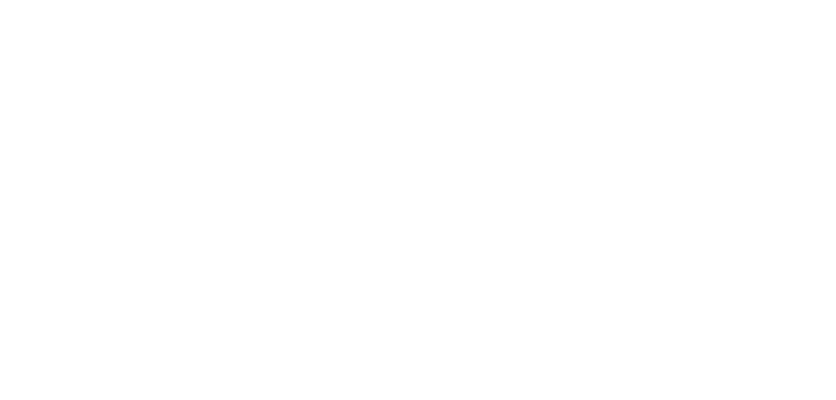
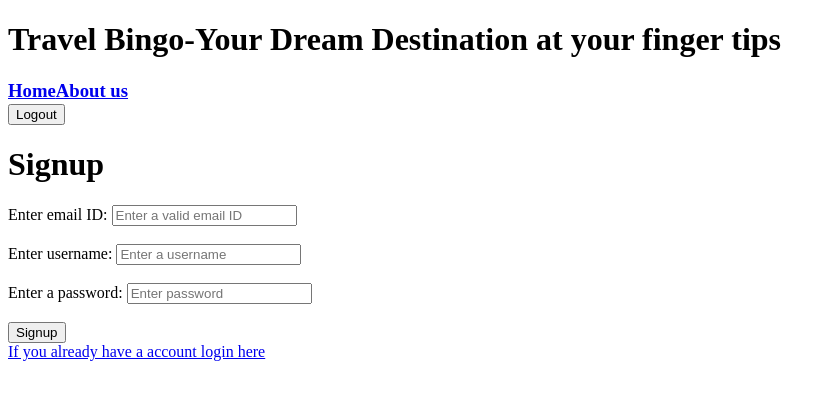
Before and after one commit to ShanmugamSanthu/AirBnb-Clone, a Vue app: page /user/signuppage in a window 1280 px wide. Before the commit this address had no page. Shown: the top 400 px of the page, without its empty margins (0-836 px from the left). Built offline with nearby package versions, Linux system fonts and the light colour scheme.

Commit message:
started with vue for front end

```diff
--- a/App.vue
+++ b/App.vue
@@ -1,4 +1,8 @@
-<script setup></script>
+<script setup>
+import sharedPage from "./views/shared_layout/sharedPage.vue";
+</script>
 <template>
-  <RouterView />
+  <sharedPage>
+    <RouterView />
+  </sharedPage>
 </template>
--- a/index.html
+++ b/index.html
@@ -3,6 +3,12 @@
   <head>
     <meta charset="UTF-8" />
     <meta name="viewport" content="width=device-width, initial-scale=1.0" />
+    <link
+      rel="icon"
+      type="image/png"
+      sizes="32x32"
+      href="/images/airbnb-brands-solid.png"
+    />
     <title>WanderLust</title>
   </head>
   <body>
--- /dev/null
+++ b/views/about.vue
@@ -0,0 +1,18 @@
+<script setup></script>
+<template>
+  <div>
+    <h3>
+      Travel Bingo is a web application created for discovering new destinations
+      and stays. It allows users to browse different listings and view their
+      details in one place. Users can also create accounts and add their own
+      listings to the platform. Listings can be updated or removed whenever
+      required by their owners. Users can share reviews and ratings based on
+      their experience with a place. The main goal is to make exploring
+      destinations simple and interesting. This project also helped us
+      understand how a full-stack web application works. It combines a frontend
+      with a backend and database to manage the application. We focused on
+      keeping the application simple while including useful features. Travel
+      Bingo is built for anyone looking to discover their next destination.
+    </h3>
+  </div>
+</template>
--- /dev/null
+++ b/views/errorPage.vue
@@ -0,0 +1,2 @@
+<script setup></script>
+<template></template>
--- a/views/loginpage.vue
+++ b/views/loginpage.vue
@@ -1,6 +1,8 @@
 <script setup></script>
 
 <template>
+  <h1>Login</h1>
+  <div>
     <form action="/vue/user/login" method="post">
       <label for="userEmail">Email:</label>
       <input
@@ -37,4 +39,8 @@
 
       <button type="submit">Login</button>
     </form>
+  </div>
+  <router-link to="/user/signuppage"
+    >If you dont have a account signup here</router-link
+  >
 </template>
--- /dev/null
+++ b/views/shared_layout/sharedPage.vue
@@ -0,0 +1,15 @@
+<script></script>
+<template>
+  <div><h1>Travel Bingo-Your Dream Destination at your finger tips</h1></div>
+
+  <h3>
+    <div class="navbar">
+      <router-link to="/">Home</router-link>
+      <router-link to="/aboutpage">About us</router-link>
+      <form action="/vue/user/logout" method="post">
+        <button>Logout</button>
+      </form>
+    </div>
+  </h3>
+  <slot />
+</template>
--- /dev/null
+++ b/views/signup.vue
@@ -0,0 +1,38 @@
+<script setup></script>
+<template>
+  <h1>Signup</h1>
+  <div>
+    <form action="/user/signup" method="post" class="signupForm">
+      Enter email ID:
+      <input
+        type="email"
+        name="userEmail"
+        placeholder="Enter a valid email ID"
+        required
+      />
+      <br /><br />
+      Enter username:
+      <input
+        type="text"
+        name="username"
+        placeholder="Enter a username"
+        minlength="2"
+        required
+      />
+      <br /><br />
+      Enter a password:
+      <input
+        type="text"
+        name="password"
+        placeholder="Enter password"
+        minlength="5"
+        required
+      />
+      <br /><br />
+      <button>Signup</button>
+    </form>
+  </div>
+  <router-link to="/user/loginpage"
+    >If you already have a account login here</router-link
+  >
+</template>
```
Also changed, not shown: router.js (+10 -0 lines), views/shared_layout/boilerplate.ejs (renamed from views/base_ejs/boilerplate.ejs). Lines whose indentation alone changed are shown as unchanged.
